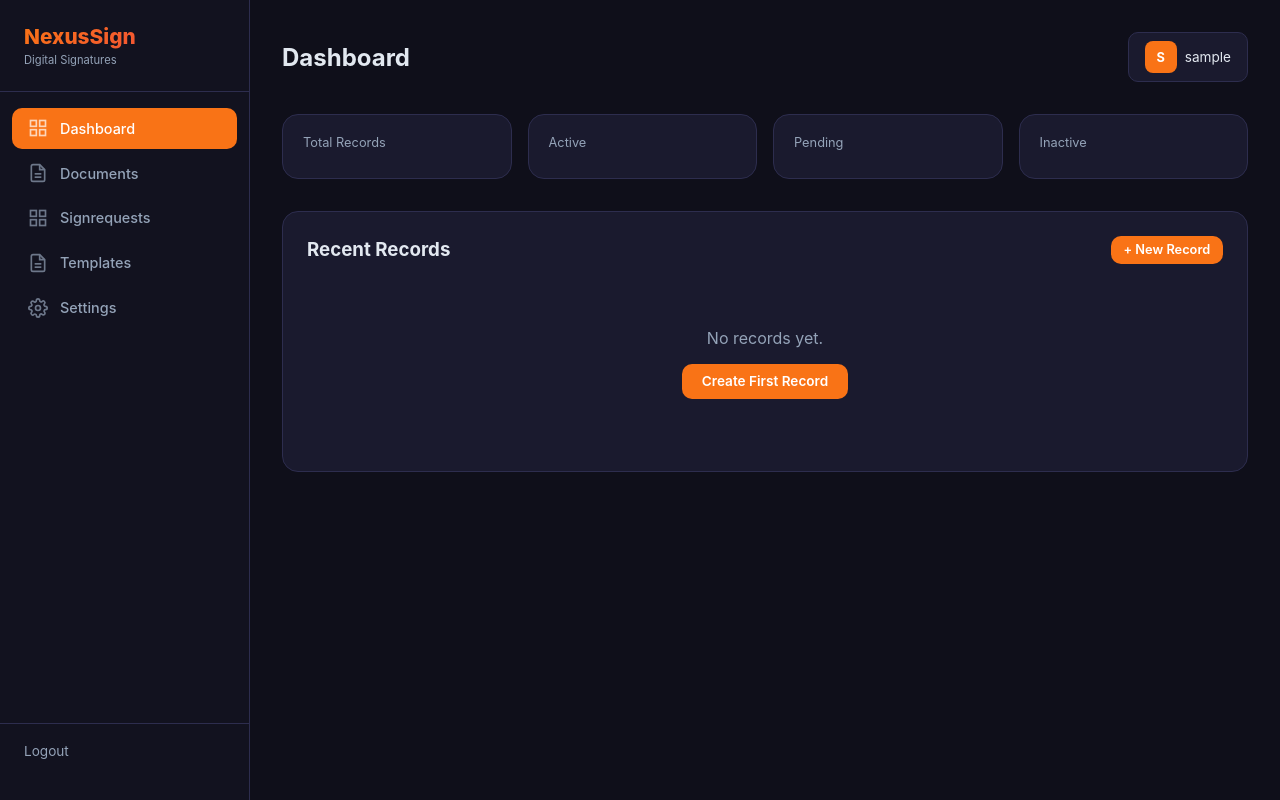
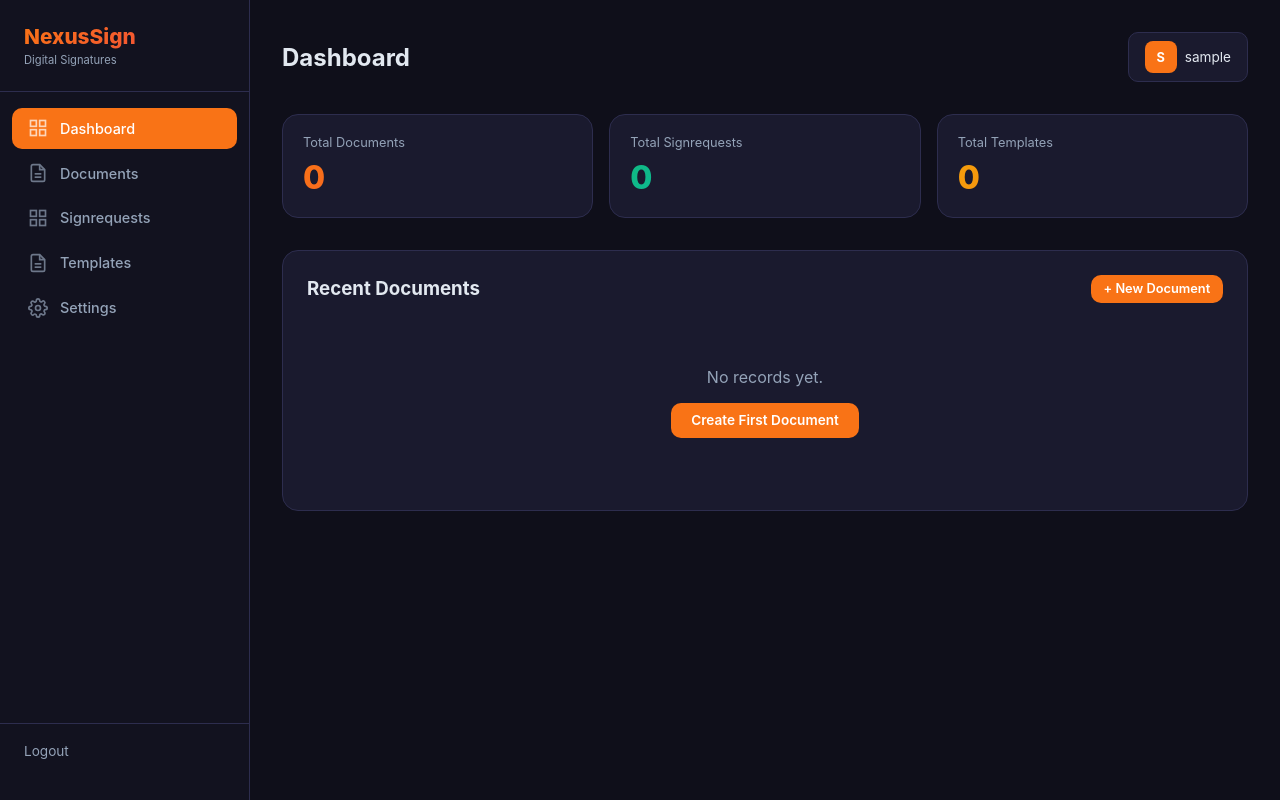
Before and after one commit to nexus-apex/nexus-sign, a Django app: page /dashboard/ in a window 1280 px wide. Run offline with Django 4.2, Linux system fonts and the light colour scheme; the visitor is signed in with stand-in values (Sample User, id 1); data that the repository does not hold is empty.

Commit message:
feat: enterprise NexusSign with Document, SignRequest, Template

```diff
--- a/backend/templates/dashboard.html
+++ b/backend/templates/dashboard.html
@@ -4,41 +4,34 @@
 {% block content %}
 <div class="stats-grid">
   <div class="stat-card">
-    <div class="stat-label">Total Records</div>
-    <div class="stat-value">{{ total }}</div>
+    <div class="stat-label">Total Documents</div>
+    <div class="stat-value">{{ document_count }}</div>
   </div>
   <div class="stat-card">
-    <div class="stat-label">Active</div>
-    <div class="stat-value" style="background:linear-gradient(135deg,#10b981,#06b6d4);-webkit-background-clip:text;background-clip:text">{{ active }}</div>
+    <div class="stat-label">Total Signrequests</div>
+    <div class="stat-value" style="background:linear-gradient(135deg,#10b981,#06b6d4);-webkit-background-clip:text;background-clip:text">{{ signrequest_count }}</div>
   </div>
   <div class="stat-card">
-    <div class="stat-label">Pending</div>
-    <div class="stat-value" style="background:linear-gradient(135deg,#f59e0b,#f97316);-webkit-background-clip:text;background-clip:text">{{ pending }}</div>
-  </div>
-  <div class="stat-card">
-    <div class="stat-label">Inactive</div>
-    <div class="stat-value" style="background:linear-gradient(135deg,#ef4444,#ec4899);-webkit-background-clip:text;background-clip:text">{{ inactive }}</div>
+    <div class="stat-label">Total Templates</div>
+    <div class="stat-value" style="background:linear-gradient(135deg,#f59e0b,#f97316);-webkit-background-clip:text;background-clip:text">{{ template_count }}</div>
   </div>
 </div>
 
 <div class="card">
   <div style="display:flex;justify-content:space-between;align-items:center;margin-bottom:1rem">
-    <h3>Recent Records</h3>
-    <a href="/records/create/" class="btn btn-primary btn-sm">+ New Record</a>
+    <h3>Recent Documents</h3>
+    <a href="/documents/create/" class="btn btn-primary btn-sm">+ New Document</a>
   </div>
   {% if recent %}
   <table>
     <thead>
-      <tr><th>Name</th><th>Email</th><th>Status</th><th>Amount</th><th>Date</th></tr>
+      <tr><th>Title</th><th>Sender</th><th>Status</th><th>Signers</th><th>Sent Date</th><th>Created</th></tr>
     </thead>
     <tbody>
       {% for r in recent %}
       <tr>
-        <td><a href="/records/{{ r.pk }}/edit/">{{ r.name }}</a></td>
-        <td style="color:var(--muted)">{{ r.email|default:"-" }}</td>
-        <td><span class="badge badge-{{ r.status }}">{{ r.status }}</span></td>
-        <td>{{ r.amount }}</td>
-        <td style="color:var(--muted)">{{ r.created_at|date:"M d, Y" }}</td>
+        <td><a href="/documents/{{ r.pk }}/edit/">{{ r.title }}</a></td>
+        <td>{{ r.sender|default:"-" }}</td><td><span class="badge badge-blue">{{ r.get_status_display }}</span></td><td>{{ r.signers|default:"-" }}</td><td style="color:var(--muted)">{{ r.sent_date|date:"M d, Y"|default:"-" }}</td><td style="color:var(--muted)">{{ r.created_at|date:"M d, Y" }}</td>
       </tr>
       {% endfor %}
     </tbody>
@@ -46,7 +39,7 @@
   {% else %}
   <div class="empty">
     <p>No records yet.</p>
-    <a href="/records/create/" class="btn btn-primary" style="margin-top:1rem">Create First Record</a>
+    <a href="/documents/create/" class="btn btn-primary" style="margin-top:1rem">Create First Document</a>
   </div>
   {% endif %}
 </div>
```
